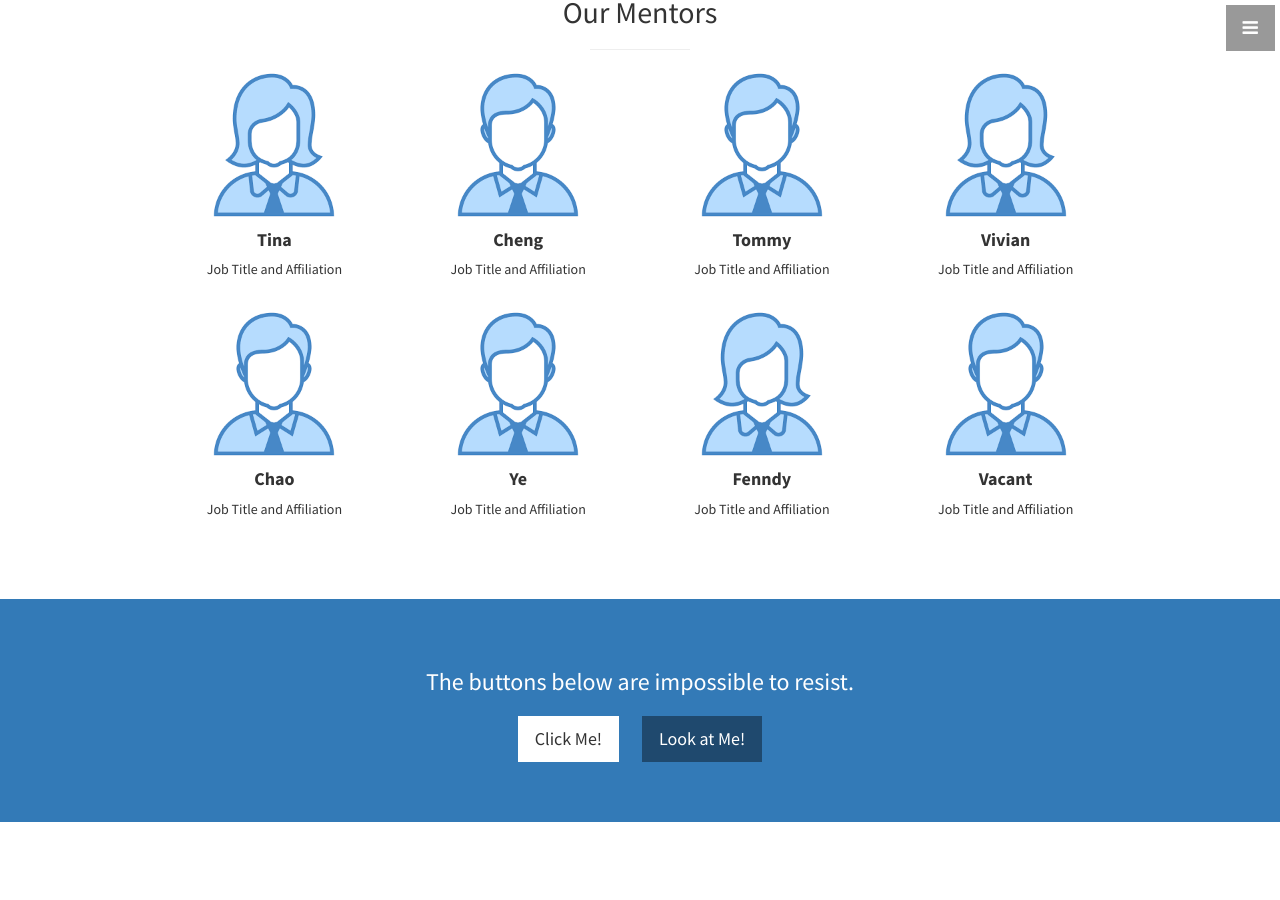
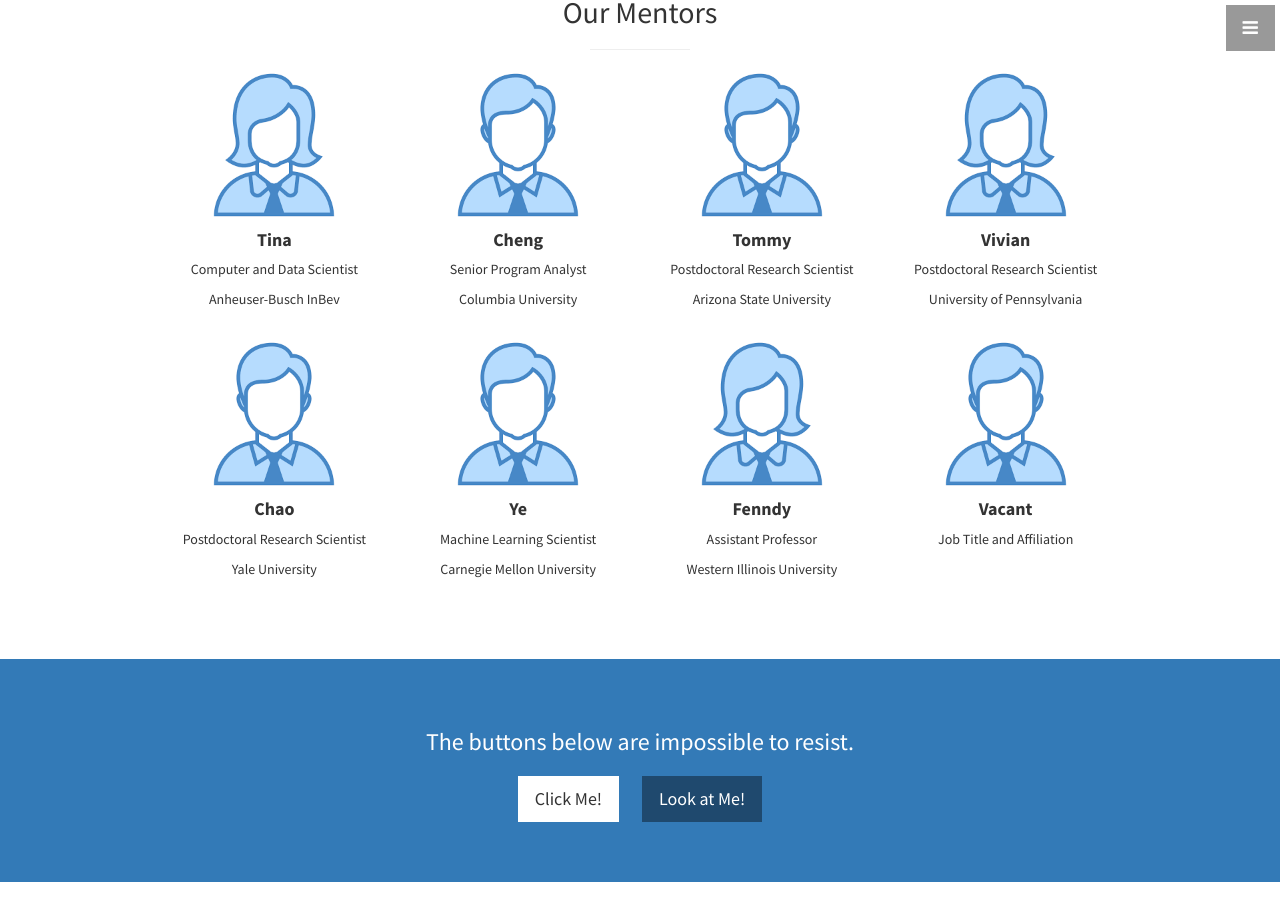
Before and after one commit to tinagui/WeOffer, a Jekyll site: the page built from index.html, in a window 1280 px wide and 900 px high, scrolled down 2013 px. Built offline with Jekyll 4.4.1, drawn with Linux system fonts in a browser that asks for light colours.

Commit message:
Update portfolio.html

```diff
--- a/_includes/portfolio.html
+++ b/_includes/portfolio.html
@@ -11,7 +11,8 @@
               <h4>
                 <strong>Tina</strong>
               </h4>
-              <p>Job Title and Affiliation</p>
+              <p>Computer and Data Scientist</p>
+              <p>Anheuser-Busch InBev</p>
             </div>
           </div>
           <div class="col-md-3 col-sm-6">
@@ -20,7 +21,8 @@
               <h4>
                 <strong>Cheng</strong>
               </h4>
-              <p>Job Title and Affiliation</p>
+              <p>Senior Program Analyst</p>
+              <p>Columbia University</p>
             </div>
           </div>
           <div class="col-md-3 col-sm-6">
@@ -29,7 +31,8 @@
               <h4>
                 <strong>Tommy</strong>
               </h4>
-              <p>Job Title and Affiliation</p>
+              <p>Postdoctoral Research Scientist</p>
+              <p>Arizona State University</p>
             </div>
           </div>
           <div class="col-md-3 col-sm-6">
@@ -38,7 +41,8 @@
               <h4>
                 <strong>Vivian</strong>
               </h4>
-              <p>Job Title and Affiliation</p>
+              <p>Postdoctoral Research Scientist</p>
+              <p>University of Pennsylvania</p>
             </div>
           </div>
                     <div class="col-md-3 col-sm-6">
@@ -47,7 +51,8 @@
               <h4>
                 <strong>Chao</strong>
               </h4>
-              <p>Job Title and Affiliation</p>
+              <p>Postdoctoral Research Scientist</p>
+              <p>Yale University</p>
             </div>
           </div>
           <div class="col-md-3 col-sm-6">
@@ -56,7 +61,8 @@
               <h4>
                 <strong>Ye</strong>
               </h4>
-              <p>Job Title and Affiliation</p>
+              <p>Machine Learning Scientist</p>
+              <p>Carnegie Mellon University</p>
             </div>
           </div>
           <div class="col-md-3 col-sm-6">
@@ -65,7 +71,8 @@
               <h4>
                 <strong>Fenndy</strong>
               </h4>
-              <p>Job Title and Affiliation</p>
+              <p>Assistant Professor</p>
+              <p>Western Illinois University</p>
             </div>
           </div>
           <div class="col-md-3 col-sm-6">
```
